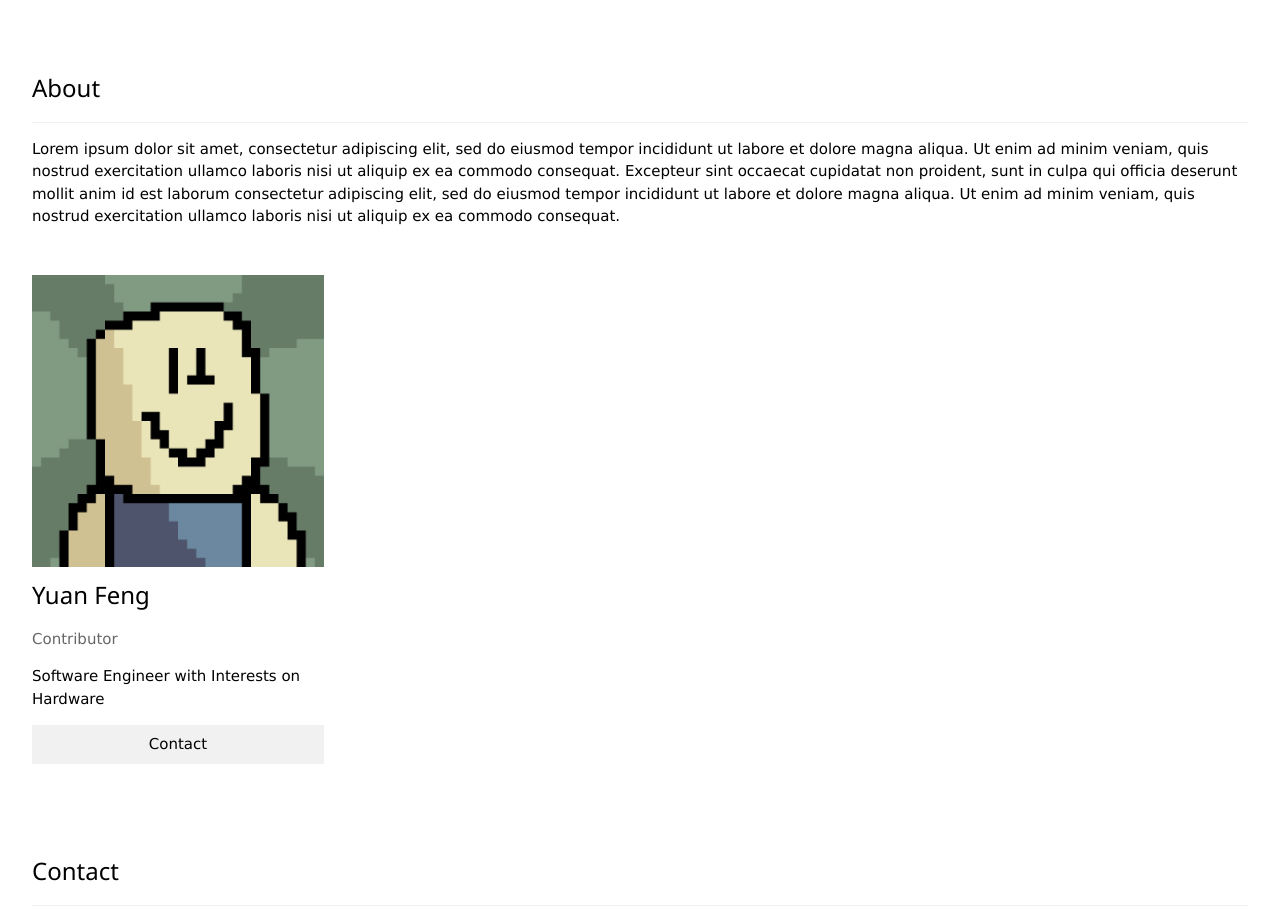
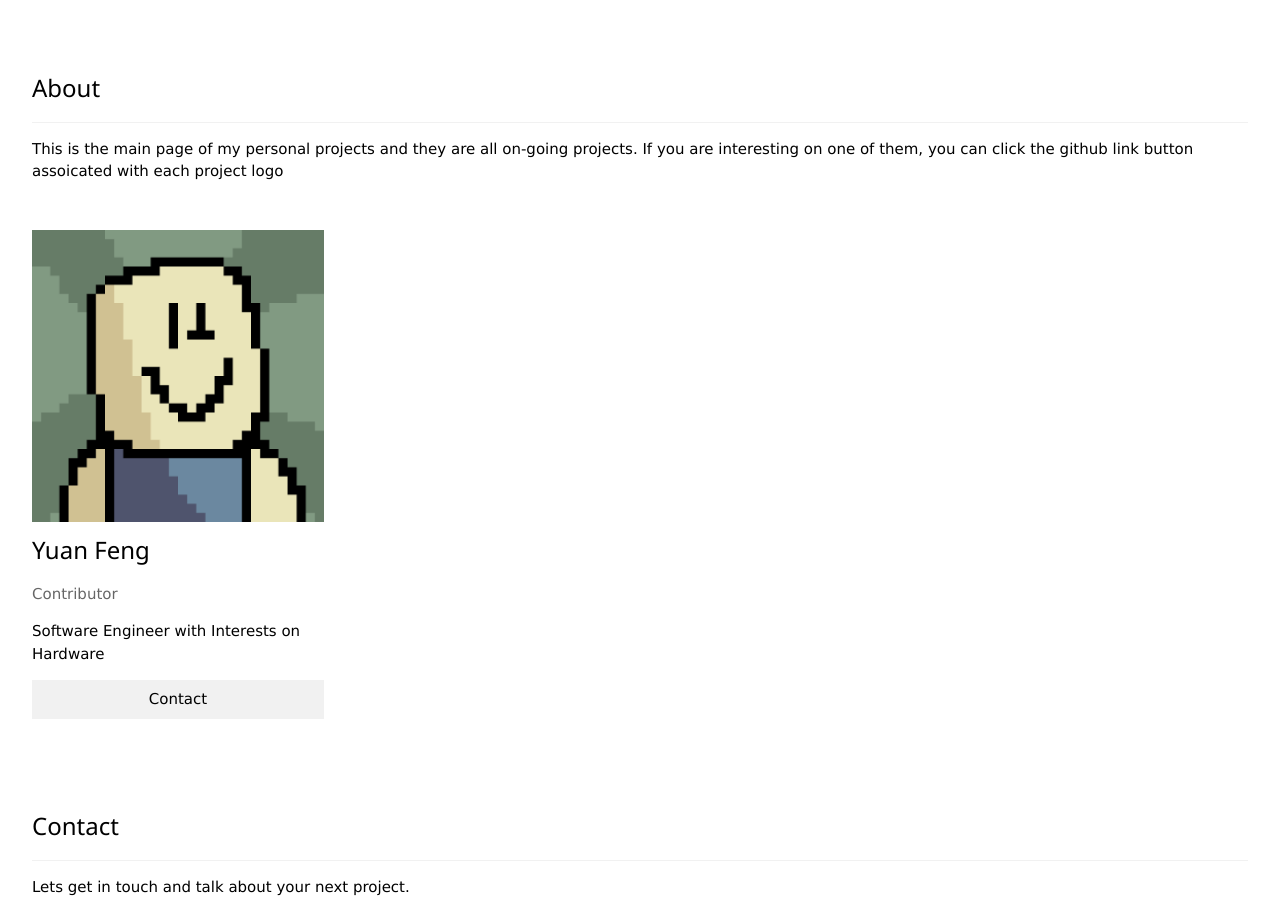
Before and after one commit to michaelyfeng1/michaelyfeng1.github.io, a plain HTML site: page index.html in a window 1280 px wide. Shown: the part 1160-2070 px from the top of the page. Drawn offline with nearby package versions, Linux system fonts and the light colour scheme.

Commit message:
Update index.html

```diff
--- a/index.html
+++ b/index.html
@@ -67,9 +67,7 @@
   <!-- About Section -->
   <div class="w3-container w3-padding-32" id="about">
     <h3 class="w3-border-bottom w3-border-light-grey w3-padding-16">About</h3>
-    <p>Lorem ipsum dolor sit amet, consectetur adipiscing elit, sed do eiusmod tempor incididunt ut labore et dolore magna aliqua. Ut enim ad minim veniam, quis nostrud exercitation ullamco laboris nisi ut aliquip ex ea commodo consequat. Excepteur sint
-      occaecat cupidatat non proident, sunt in culpa qui officia deserunt mollit anim id est laborum consectetur adipiscing elit, sed do eiusmod tempor incididunt ut labore et dolore magna aliqua. Ut enim ad minim veniam, quis nostrud exercitation ullamco
-      laboris nisi ut aliquip ex ea commodo consequat.
+    <p> This is the main page of my personal projects and they are all on-going projects. If you are interesting on one of them, you can click the github link button assoicated with each project logo
     </p>
   </div>
 
```
